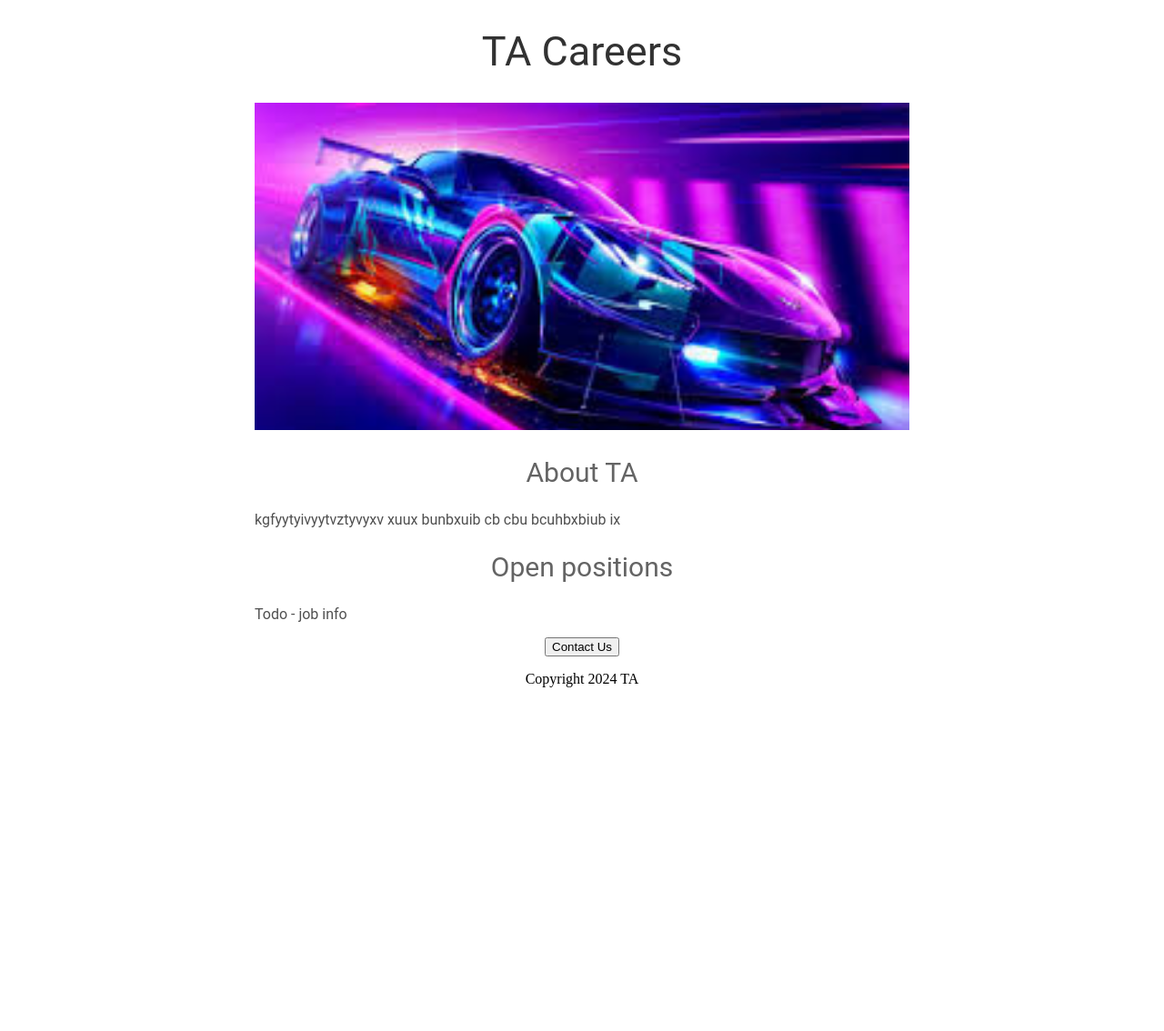
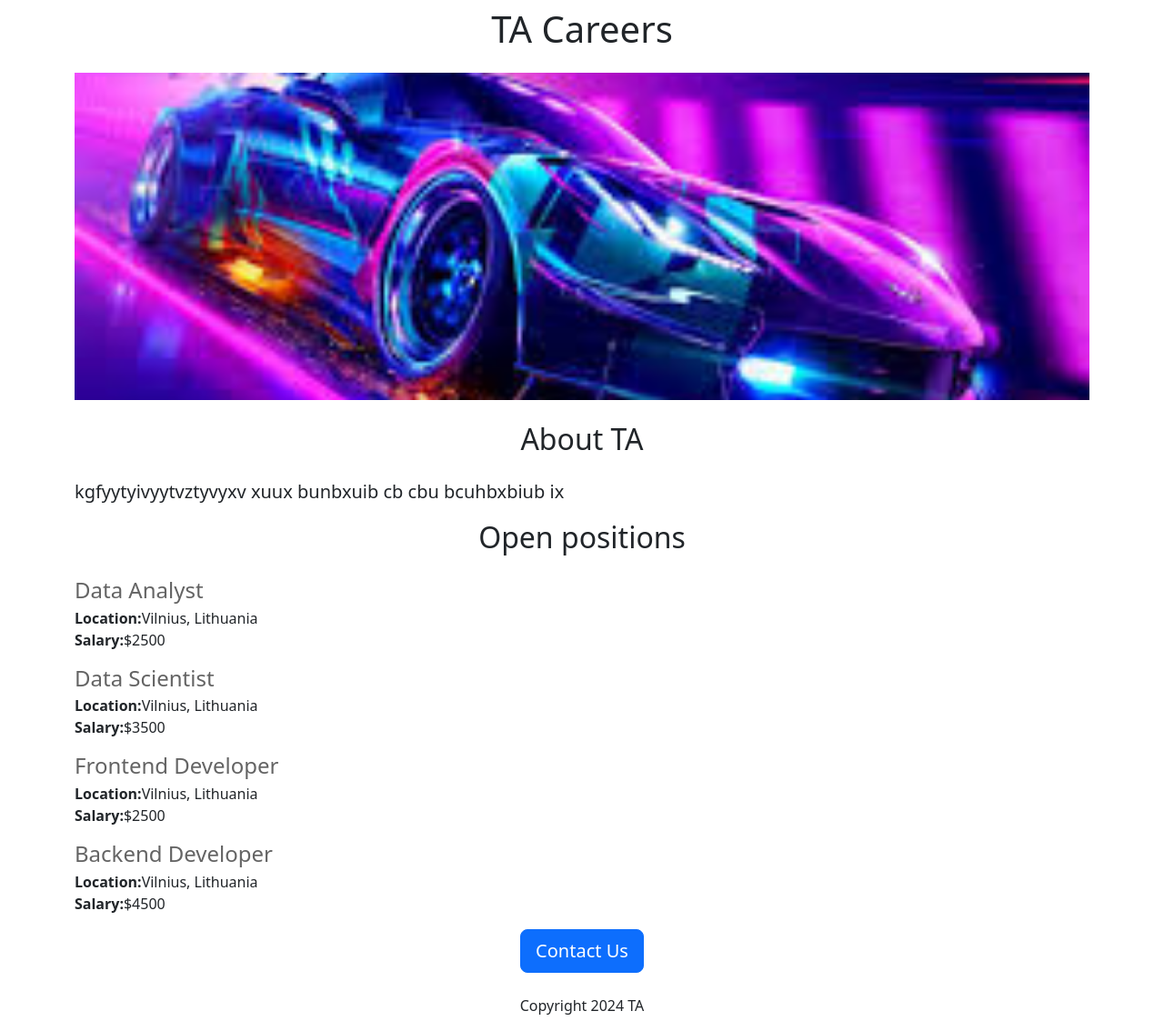
Before and after one commit to TA-Projects/Test-website-career, a Flask app: page / in a window 1280 px wide. Shown: the whole page at 91% size. Before the commit the page ends 756 px from the top, so only its background shows below. Run offline with Flask 3, Linux system fonts and the light colour scheme.

Commit message:
added jobitem

```diff
--- a/app.py
+++ b/app.py
@@ -2,9 +2,38 @@ from flask import Flask, render_template
 
 app = Flask(__name__)
 
+job_list = [
+    {
+        'id': 1,
+        'title': 'Data Analyst',
+        'location': 'Vilnius, Lithuania',
+        'salary': '$2500'
+    },
+    {
+        'id': 2,
+        'title': 'Data Scientist',
+        'location': 'Vilnius, Lithuania',
+        'salary': '$3500'
+    },
+    {
+        'id': 3,
+        'title': 'Frontend Developer',
+        'location': 'Vilnius, Lithuania',
+        'salary': '$2500'
+    },
+    {
+        'id': 4,
+        'title': 'Backend Developer',
+        'location': 'Vilnius, Lithuania',
+        'salary': '$4500'
+    }
+
+]
+
+
 @app.route('/')
 def hello_world():
-    return render_template('home.html')
+    return render_template('home.html', jobs=job_list)
 
 if __name__ == '__main__':
     app.run(host='0.0.0.0', debug = True)
--- a/templates/home.html
+++ b/templates/home.html
@@ -3,51 +3,37 @@
   <head>
     <title>
       TA Careers
-       </title>
+    </title>
+    <meta charset="utf-8">
+    <meta name="viewport" content="width=device-width, initial-scale=1">
+    <link href="https://cdn.jsdelivr.net/npm/bootstrap@5.3.3/dist/css/bootstrap.min.css" rel="stylesheet" integrity="sha384-QWTKZyjpPEjISv5WaRU9OFeRpok6YctnYmDr5pNlyT2bRjXh0JMhjY6hW+ALEwIH" crossorigin="anonymous">
     <style>
-       h1{
-        font-size: 45px;
-        font-family: Roboto;
-        font-weight: normal;
-        color: rgb(50, 50, 50);
-        text-align: center;
-       }
-      #banner{
+      #banner {
+        height: 360px;
         width: 100%;
-        height: 360px;
         object-fit: cover;
-      }
-      h2{
-        font-family: Roboto;
-        font-size: 30px;
-        color: rgb(100, 100, 100);
-        text-align: center;
-        font-weight: normal;
-      }
-      .bodytext{
-        font-family: Roboto;
-        color: rgb(80, 80, 80);
-      }
-      #container{
-        max-width: 720px;
-        margin: 0 auto;
+        margin-bottom: 16px;
       }
     </style>
 
   </head>
   <body>
-    <div id="container">
-      <h1>TA Careers</h1>
-      <img id="banner" src ="https://f8cedde7-b1c1-4828-b4ef-d9f81d153202-00-3jcsxqpdxu10z.janeway.replit.dev/static/Banner.jpg" height="300">
-      <h2> About TA</h2>
-      <p class="bodytext">
+    <div class="container">
+      <h1 class="text-center mt-2 mb-4">TA Careers</h1>
+      <img class="img-fluid" id="banner" src ="https://f8cedde7-b1c1-4828-b4ef-d9f81d153202-00-3jcsxqpdxu10z.janeway.replit.dev/static/Banner.jpg" height="300">
+      <h2 class="text-center mt-2 mb-4"> About TA</h2>
+      <p class="lead">
         kgfyytyivyytvztyvyxv xuux bunbxuib cb cbu bcuhbxbiub ix
       </p>
-      <h2> Open positions</h2>
-      <p class="bodytext"> Todo - job info</p>
-      <div style="text-align: center;">
-      <button>Contact Us</button>
-        <p>
+      <h2 class="text-center mt-2 mb-4"> Open positions</h2>
+      <div>
+        {% for job in jobs %}
+          {% include 'jobitem.html' %}
+        {% endfor %}
+      </div>
+      <div class="text-center">
+      <button class="btn btn-primary btn-lg">Contact Us</button>
+        <p class="mt-4">
           Copyright 2024 TA
         </p>
       </div>
--- /dev/null
+++ b/templates/jobitem.html
@@ -0,0 +1,11 @@
+<div style="margin-bottom:16px;">
+  <h4 style="color:rgb(100, 100, 100); margin-bottom:4px;">
+    {{job['title']}}
+  </h4>
+  <div>
+    <b>Location:</b>{{job['location']}}
+  </div>
+  <div>
+    <b>Salary:</b>{{job['salary']}}
+  </div>
+</div>
```
